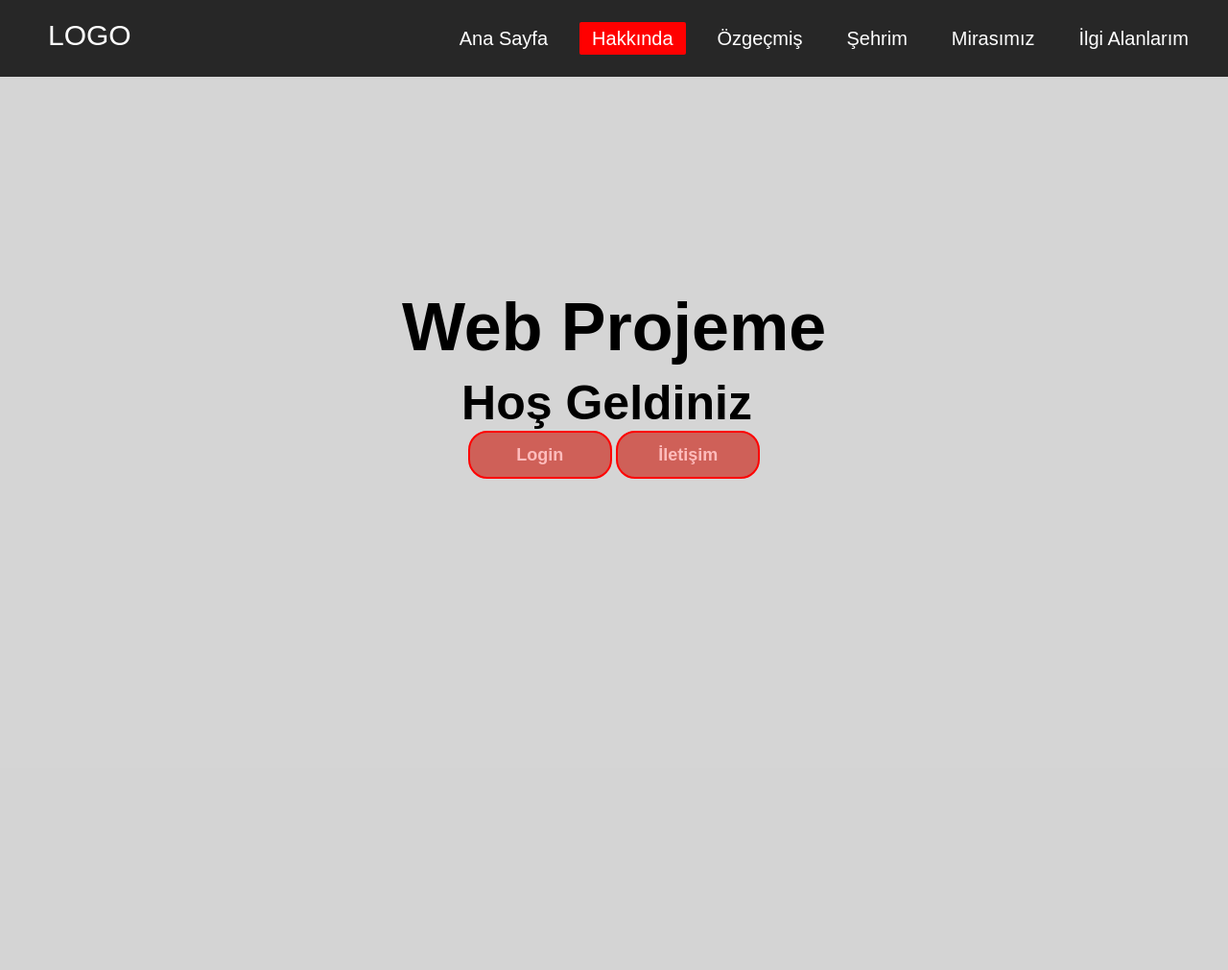
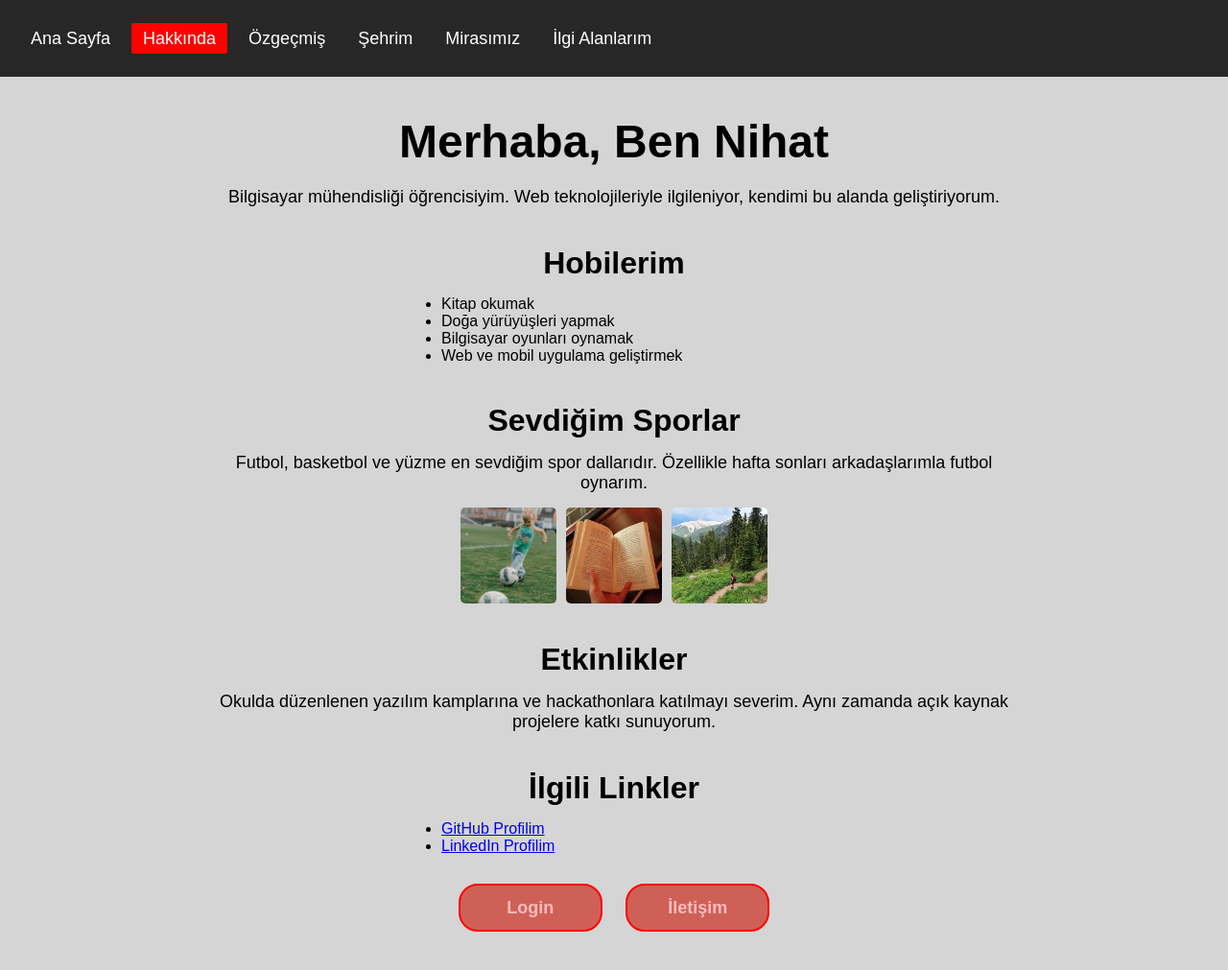
Before and after one commit to NihatKocukoglu/web-technologies-project, a PHP site: the page made by Web Proje/hakkında.html in a window 1280 px wide. Shown: the whole page at 96% size. Before the commit the page ends 499 px from the top, so only its background shows below. Run offline with PHP 8.4, Linux system fonts and the light colour scheme.

Commit message:
Add files via upload

```diff
--- a/Web Proje/Mirasımız.html
+++ b/Web Proje/Mirasımız.html
@@ -11,11 +11,6 @@
     <div class="container">
 
         <div class="navbar">
-
-            <div class="logo">
-                <a href="#">LOGO</a>
-            </div>
-
             <ul>
                 <li><a href="/index.html">Ana Sayfa</a></li>
                 <li><a href="/hakkında.html">Hakkında</a></li>
--- a/Web Proje/hakkında.html
+++ b/Web Proje/hakkında.html
@@ -1,35 +1,56 @@
 <!DOCTYPE html>
-<html lang="en">
+<html lang="tr">
 <head>
     <meta charset="UTF-8">
     <meta name="viewport" content="width=device-width, initial-scale=1.0">
-    <title>WEB TEKNOLOJİLERİ DERSİ PROJE ÖDEVİ</title>
-    <link rel="stylesheet"href="style.css">
+    <title>Hakkımda</title>
+    <link rel="stylesheet" href="style.css">
 </head>
 <body>
 
     <div class="container">
 
         <div class="navbar">
-
-            <div class="logo">
-                <a href="#">LOGO</a>
-            </div>
-
             <ul>
-                <li><a href="/index.html" >Ana Sayfa</a></li>
-                <li><a href="#"class="active">Hakkında</a></li>
+                <li><a href="/index.html">Ana Sayfa</a></li>
+                <li><a href="#" class="active">Hakkında</a></li>
                 <li><a href="/Özgeçmiş.html">Özgeçmiş</a></li>
                 <li><a href="/Şehrim.html">Şehrim</a></li>
                 <li><a href="/Mirasımız.html">Mirasımız</a></li>
                 <li><a href="/ilgi_alanlarım.html">İlgi Alanlarım</a></li>
-
             </ul>
         </div>
 
-       <div class="center">
-            <h1>Web Projeme</h1>
-            <h2>Hoş Geldiniz</h2>
+        <div class="center">
+            <h1>Merhaba, Ben Nihat</h1>
+            <p>Bilgisayar mühendisliği öğrencisiyim. Web teknolojileriyle ilgileniyor, kendimi bu alanda geliştiriyorum.</p>
+
+            <h2>Hobilerim</h2>
+            <ul>
+                <li>Kitap okumak</li>
+                <li>Doğa yürüyüşleri yapmak</li>
+                <li>Bilgisayar oyunları oynamak</li>
+                <li>Web ve mobil uygulama geliştirmek</li>
+            </ul>
+
+            <h2>Sevdiğim Sporlar</h2>
+            <p>Futbol, basketbol ve yüzme en sevdiğim spor dallarıdır. Özellikle hafta sonları arkadaşlarımla futbol oynarım.</p>
+
+            <div class="image-gallery">
+                <img src="images/futbol.jpg" alt="Futbol oynarken" width="100" height="100">
+                <img src="images/kitap.jpg" alt="Kitap okuma" width="100" height="100">
+                <img src="images/doga.jpg" alt="Doğa yürüyüşü" width="100" height="100">
+            </div>
+
+            <h2>Etkinlikler</h2>
+            <p>Okulda düzenlenen yazılım kamplarına ve hackathonlara katılmayı severim. Aynı zamanda açık kaynak projelere katkı sunuyorum.</p>
+
+            <h2>İlgili Linkler</h2>
+            <ul>
+                <li><a href="https://github.com/NihatKocukoglu/web-technologies-project" target="_blank">GitHub Profilim</a></li>
+                <li><a href="https://www.linkedin.com/in/nihat-kocukoğlu-229959249/" target="_blank">LinkedIn Profilim</a></li>
+            </ul>
+
             <div class="buttons">
                 <a href="/Login.php"><button>Login</button></a>
                 <a href="/İletişim.html"><button>İletişim</button></a>
--- a/Web Proje/ilgi_alanlarım.html
+++ b/Web Proje/ilgi_alanlarım.html
@@ -11,10 +11,6 @@
     <div class="container">
 
         <div class="navbar">
-
-            <div class="logo">
-                <a href="#">LOGO</a>
-            </div>
 
             <ul>
                 <li><a href="/index.html" >Ana Sayfa</a></li>
--- a/Web Proje/index.html
+++ b/Web Proje/index.html
@@ -11,11 +11,6 @@
     <div class="container">
 
         <div class="navbar">
-
-            <div class="logo">
-                <a href="#">LOGO</a>
-            </div>
-
             <ul>
                 <li><a href="/index.html" class="active">Ana Sayfa</a></li>
                 <li><a href="/hakkında.html">Hakkında</a></li>
--- a/Web Proje/style.css
+++ b/Web Proje/style.css
@@ -1,92 +1,118 @@
-*{
+* {
     margin: 0;
     padding: 0;
+    box-sizing: border-box;
 }
 
-.container{
-    background-color: rgb(213, 213, 213);
-    height: 100vh;
-    background-size: 100% 100%;
+body {
+    font-family: sans-serif;
 }
 
-.container .navbar{
+.container {
+    background-color: rgb(213, 213, 213);
+    min-height: 100vh;
+    background-size: 100% 100%;
+    padding-top: 80px; /* Navbar'ın üstüne binmesini engeller */
+}
+
+/* Navbar */
+.navbar {
     width: 100%;
     height: 80px;
     background: rgb(39, 39, 39);
+    display: flex;
+    align-items: center;
+    justify-content: space-between;
+    padding: 0 20px;
+    position: fixed;
+    top: 0;
+    left: 0;
+    z-index: 1000;
 }
 
-.navbar .logo{
-    display:inline-block;
-    margin-left: 50px;
-    margin-top: 20px;
+.navbar .logo {
+    font-size: 30px;
+    color: white;
+    text-decoration: none;
 }
 
-.navbar .logo a{
-    text-decoration: none;
-    font-size: 30px;
-    font-family: sans-serif;
-    color:white;
+.navbar ul {
+    display: flex;
+    flex-wrap: wrap;
+    list-style: none;
+    gap: 10px;
 }
 
-
-.navbar ul{
-    float:right ;
-    margin-right: 20px;
-}
-
-.navbar ul li{
-    list-style:none;
-    display: inline-block;
-    margin: 0 8px;
-    line-height: 80px;
-}
-
-.navbar ul li a{
+.navbar ul li a {
     color: white;
     text-decoration: none;
-    font-size: 20px;
-    padding:6px 13px;
-    font-family: sans-serif;
-    transition: .5s;
+    font-size: 18px;
+    padding: 6px 12px;
+    transition: 0.3s;
+    border-radius: 2px;
 }
 
 .navbar ul li a.active,
-.navbar ul li a:hover{
+.navbar ul li a:hover {
     background: red;
-    border-radius: 2px;
 }
 
-.container .center{
-    position: absolute;
-    top: 50%;
-    left: 50%;
-    transform: translate(-50%,-50%);
-    font-family: sans-serif;
-    user-select: none;
-}
-
-.center h1{
-color:black;
-font-size: 70px;
-font-weight: bold;
-width: 900px;
-text-align:center;
-}
-
-.center h2{
-    color:black;
-    font-size: 50px;
-    font-weight: bold;
-    width: 885px;
-    margin-top: 10px;
+/* Merkez içerik */
+.center {
+    max-width: 900px;
+    margin: 0 auto;
+    padding: 40px 20px;
     text-align: center;
 }
 
-.center .buttons{
-    text-align: center;
+.center h1 {
+    color: black;
+    font-size: 48px;
+    font-weight: bold;
+    margin-bottom: 20px;
 }
 
-.buttons button{
+.center h2 {
+    color: black;
+    font-size: 32px;
+    font-weight: bold;
+    margin-top: 40px;
+    margin-bottom: 15px;
+}
+
+.center ul {
+    list-style: disc;
+    padding-left: 20px;
+    text-align: left;
+    margin: 0 auto;
+    max-width: 400px;
+}
+
+.center p {
+    font-size: 18px;
+    margin: 10px 0;
+}
+
+.image-gallery {
+    display: flex;
+    justify-content: center;
+    flex-wrap: wrap;
+    gap: 10px;
+    margin-top: 15px;
+}
+
+.image-gallery img {
+    width: 100px;
+    height: 100px;
+    object-fit: cover;
+    border-radius: 5px;
+}
+
+.buttons {
+    margin-top: 30px;
+}
+
+.buttons button {
     height: 50px;
     width: 150px;
     font-size: 18px;
@@ -95,11 +121,56 @@ text-align:center;
     background: rgb(207, 96, 88);
     border: solid 2px red;
     cursor: pointer;
-    outline: none;
     border-radius: 20px;
-    transition: .5s;
+    margin: 0 10px;
+    transition: 0.3s;
 }
 
-.buttons button:hover{
+.buttons button:hover {
     background: #fff;
+    color: red;
 }
+
+/* Responsive tasarım */
+@media (max-width: 768px) {
+    .navbar {
+        flex-direction: column;
+        height: auto;
+        padding: 10px;
+        gap: 10px;
+    }
+
+    .navbar ul {
+        justify-content: center;
+        flex-wrap: wrap;
+        gap: 6px;
+    }
+
+    .navbar ul li a {
+        font-size: 14px;
+        padding: 5px 8px;
+    }
+
+    .center h1 {
+        font-size: 32px;
+    }
+
+    .center h2 {
+        font-size: 24px;
+    }
+
+    .center p, .center ul {
+        font-size: 16px;
+    }
+
+    .buttons button {
+        width: 120px;
+        height: 40px;
+        font-size: 14px;
+    }
+
+    .image-gallery img {
+        width: 80px;
+        height: 80px;
+    }
+}
```
Also changed, not shown: Web Proje/Özgeçmiş.html (+52 -19 lines), Web Proje/Şehrim.html (+44 -14 lines), Web Proje/images/doga.jpg (added), Web Proje/images/futbol.jpg (added), Web Proje/images/kitap.jpg (added).
